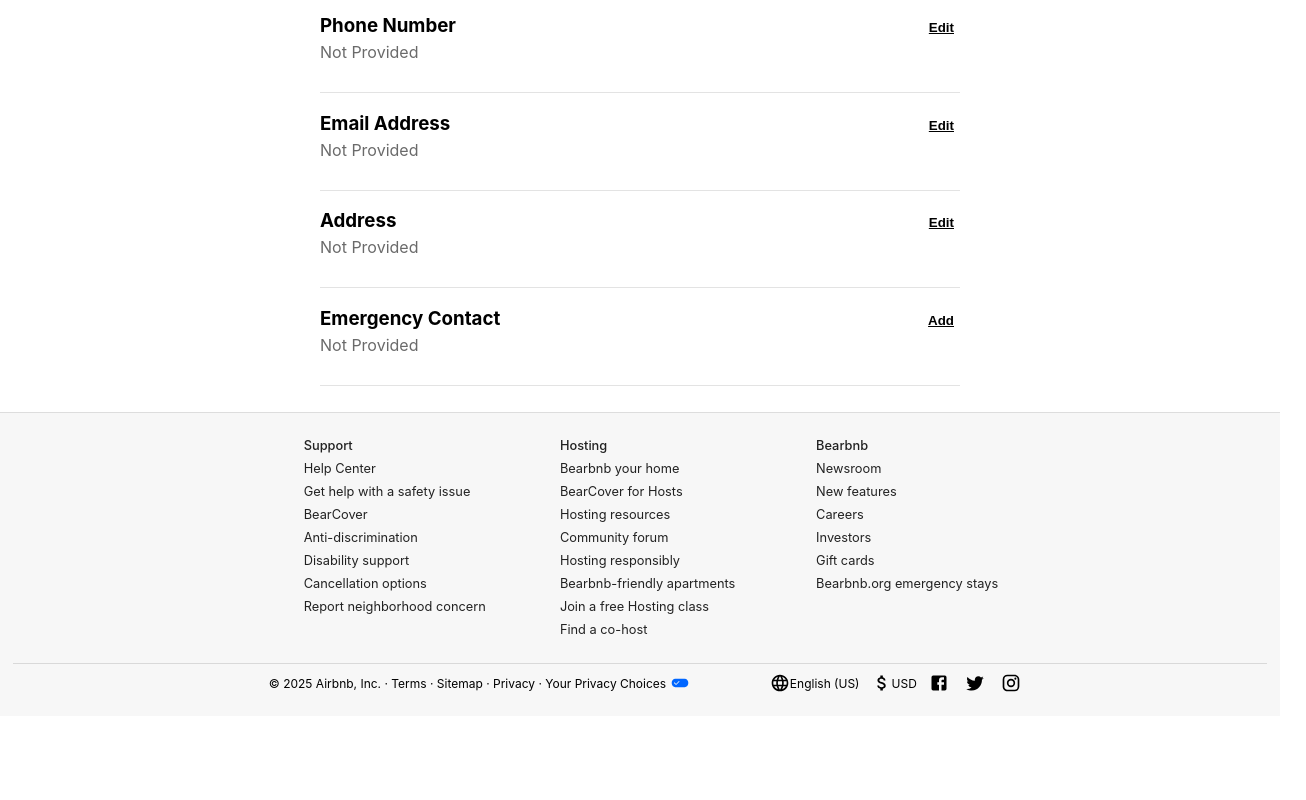
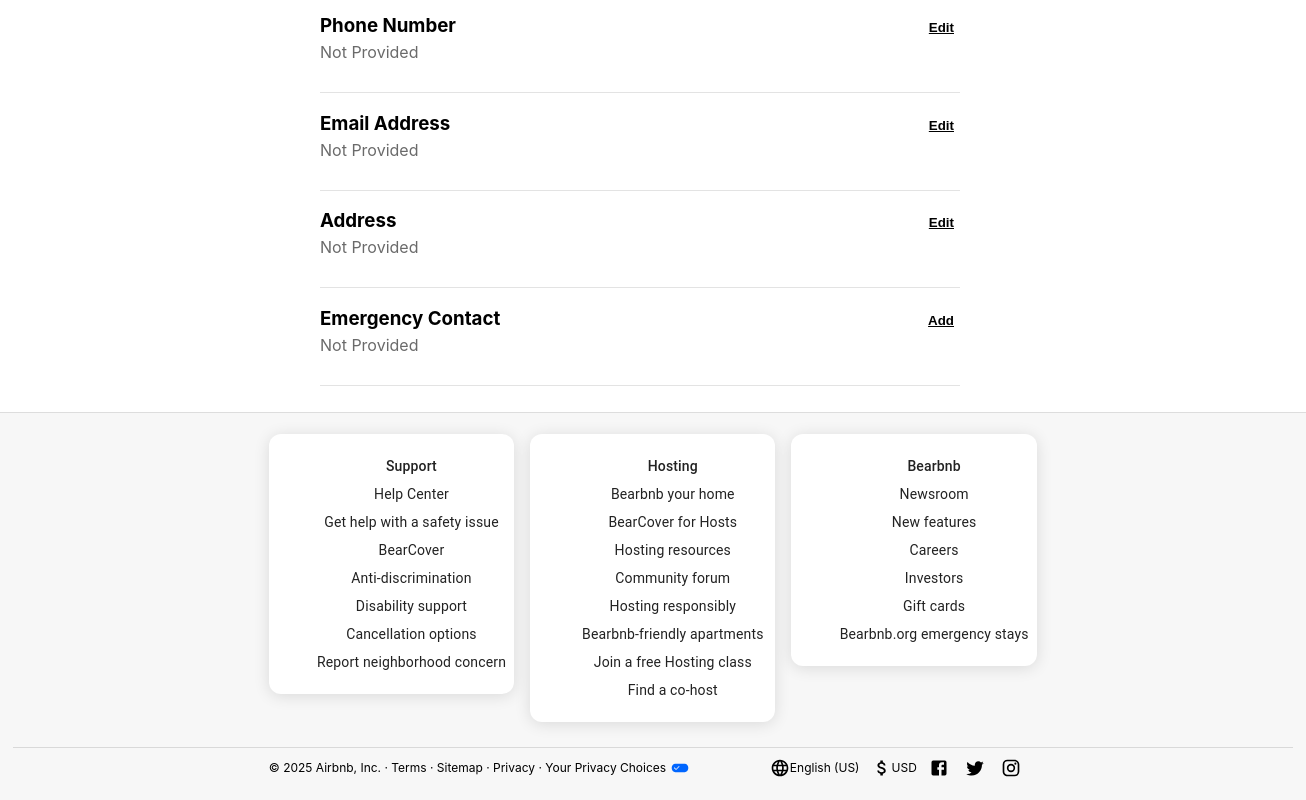
Before and after one commit to mrgnschndr/bear-bnb-frontend, a React (Create React App) app: page / in a window 1280 px wide. Shown: the part 363-1163 px from the top of the page, 1306 px wide, since content can reach past the window. Before the commit the page ends 1079 px from the top, so only its background shows below. Built offline with nearby package versions, Linux system fonts and the light colour scheme; no server answers.

Commit message:
corrected class to className

```diff
--- a/src/Components/FooterAccount.js
+++ b/src/Components/FooterAccount.js
@@ -25,7 +25,7 @@
 
 export default function FooterAccount() {
   return (
-    <Box class="footer" sx={{
+    <Box className="footer" sx={{
         width: '100%',
         justifyContent: "center",
         alignItems: "center",
@@ -35,8 +35,8 @@
         margin: 'auto',
          }}>
         <Grid size={1}>
-            <Item class="footer-menu">
-                <ul class="footer-list">
+            <Item className="footer-menu">
+                <ul className="footer-list">
                     <li>Support</li>
                     <li><a href="#">Help Center</a></li>
                     <li><a href="#">Get help with a safety issue</a></li>
@@ -49,8 +49,8 @@
             </Item>
         </Grid>
         <Grid size={1}>
-            <Item class="footer-menu">
-                <ul class="footer-list">
+            <Item className="footer-menu">
+                <ul className="footer-list">
                     <li>Hosting</li>
                     <li><a href="#">Bearbnb your home</a></li>
                     <li><a href="#">BearCover for Hosts</a></li>
@@ -64,8 +64,8 @@
             </Item>
         </Grid>
         <Grid size={1}>
-            <Item class="footer-menu">
-            <ul class="footer-list">
+            <Item className="footer-menu">
+            <ul className="footer-list">
                 <li>Bearbnb</li>
                 <li><a href="#">Newsroom</a></li>
                 <li><a href="#">New features</a></li>
@@ -78,8 +78,8 @@
         </Grid>
       </Grid>
       <Divider />
-      <div class="footer-small">
-        <div class="footer-info">
+      <div className="footer-small">
+        <div className="footer-info">
           <p>© 2025 Airbnb, Inc.  ·  Terms ·  Sitemap  ·  Privacy  ·  Your Privacy Choices</p>
           <EditAttributesIcon fontSize="small" sx={{
             fill: "rgb(0, 102, 255)",
@@ -87,7 +87,7 @@
             marginLeft: "4px",
           }}/>
         </div>
-        <p class="footer-extra">
+        <p className="footer-extra">
             <LanguageIcon fontSize="small" sx={{
               alignSelf: "center",
               marginLeft: "12px",
```
